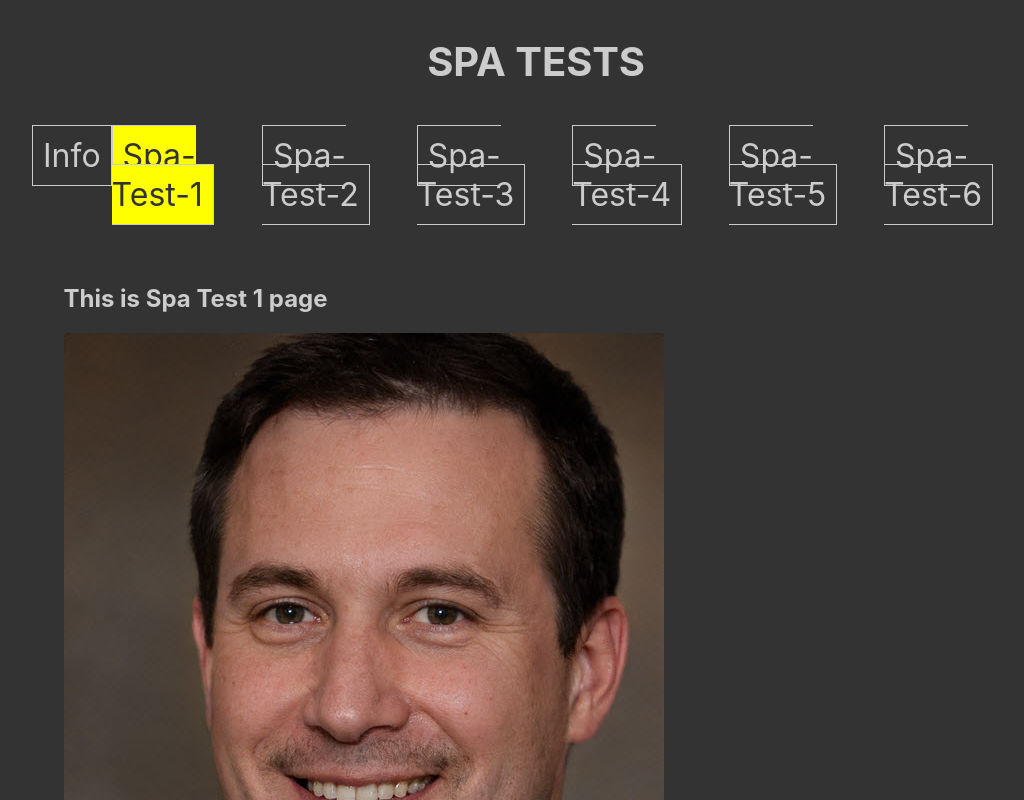
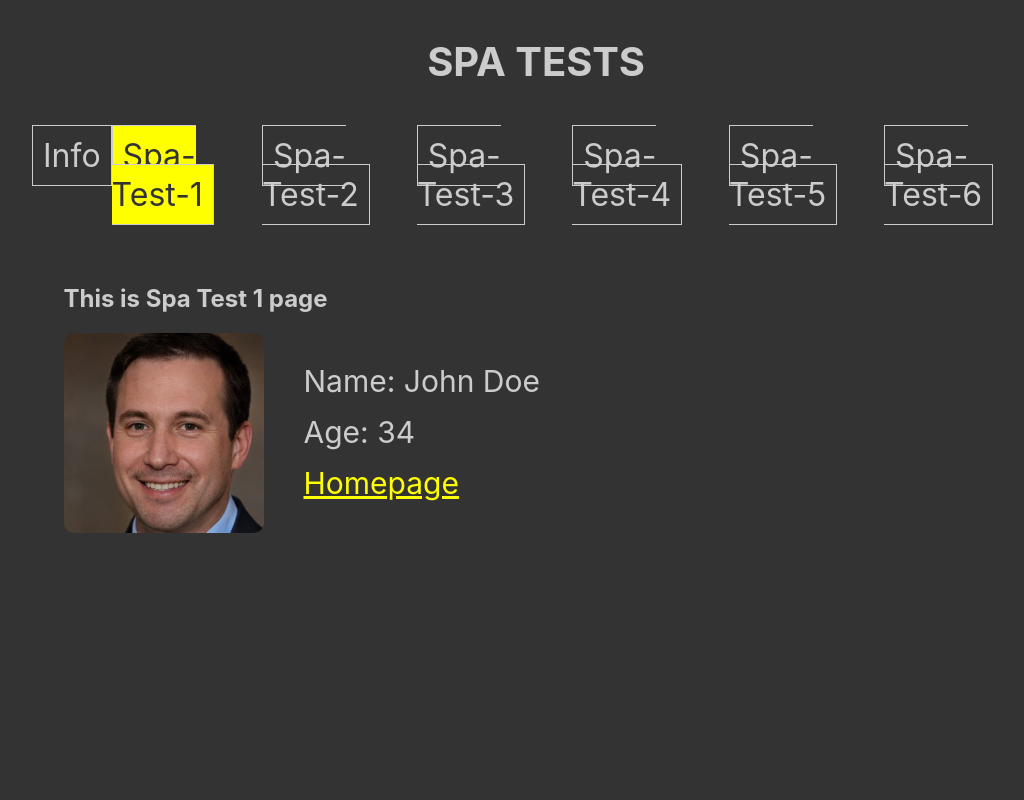
Before and after one commit to omr-dev/prep-spa-tests, a React (Vite) app: page /spaTest1 in a window 1280 px wide. Shown: the top 800 px of the page, without its empty margins (104-1128 px from the left). Built offline with nearby package versions, Linux system fonts and the light colour scheme.

Commit message:
style of spa1 in

```diff
--- a/src/App.scss
+++ b/src/App.scss
@@ -55,4 +55,30 @@ body{
     padding: 20px;
 
   }
+  .page-spaTest1{
+    .person-box{
+      display: flex;
+      .profile-image-side{
+        img{
+          width:200px;
+          border-radius: 10px;
+        }
+      }
+      .profile-info-side{
+        ul{
+          list-style-type: none;
+          li{
+            margin-bottom:15px;
+          }
+        }
+        font-size:30px;
+        a{
+
+          color:yellow
+        }
+      }
+    }
+
+
+  }
 }
```
